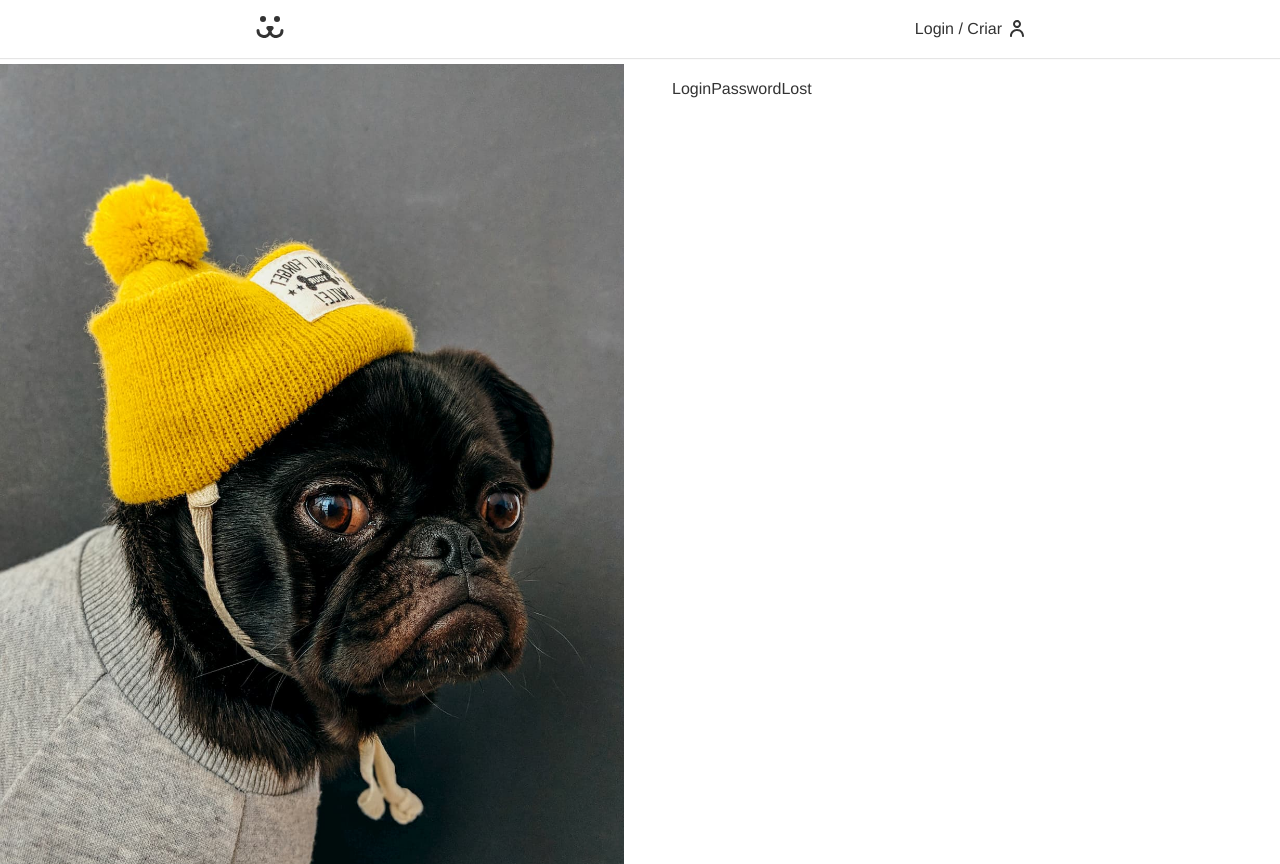
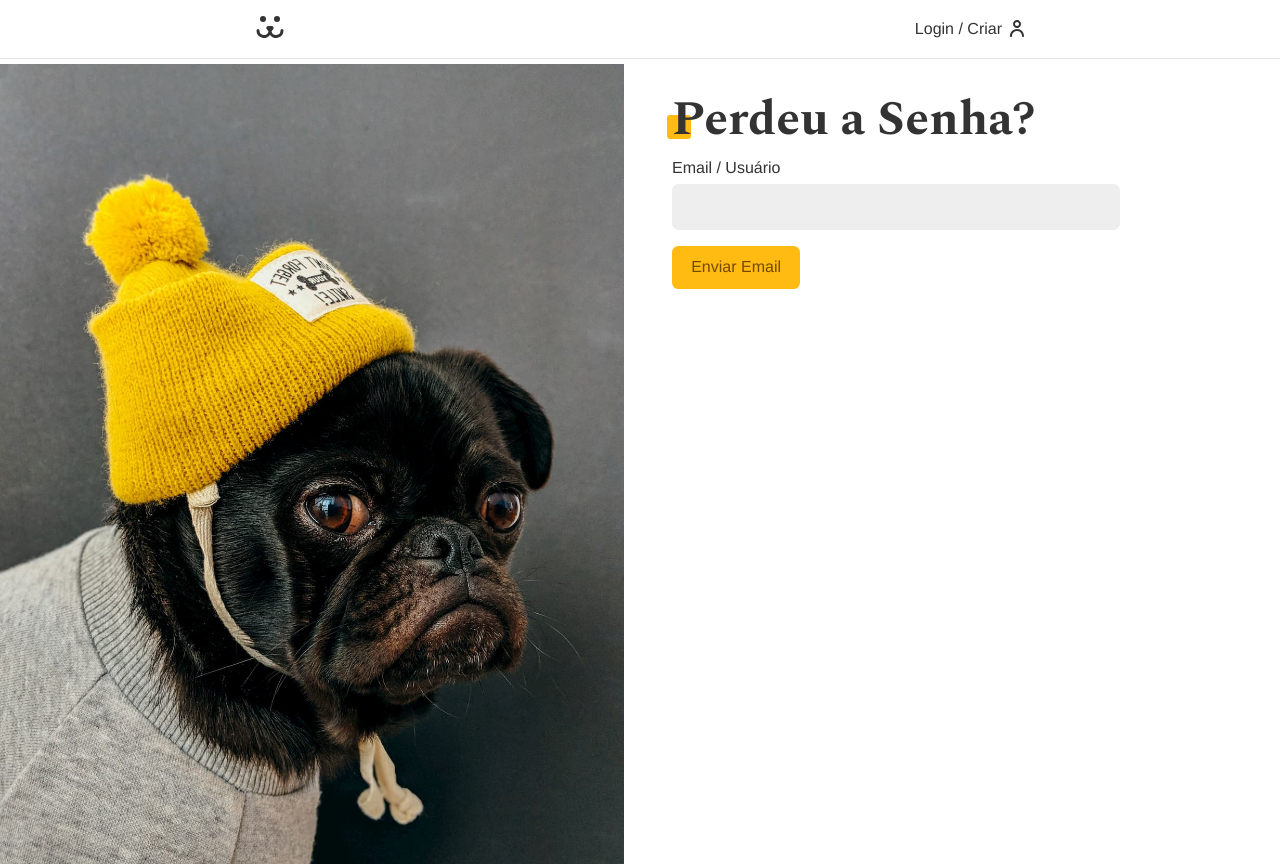
Before and after one commit to KaalebCG/Rede-Social-Dogs-React, a React (Vite) app: page /login/perdeu in a window 1280 px wide. Built offline with nearby package versions, Linux system fonts and the light colour scheme; a web font is replaced by a local one.

Commit message:
`feat:` add func  `resetar senha`

```diff
--- a/src/pages/Login/LoginPasswordLost.jsx
+++ b/src/pages/Login/LoginPasswordLost.jsx
@@ -1,7 +1,42 @@
-import React from 'react'
+import React from "react";
+import Input from "../../Components/Forms/Input";
+import Button from "../../Components/Forms/Button";
+import { useForm } from "../../Hooks/useForm";
+import { useFetch } from "../../Hooks/useFetch";
+import { PASSWORD_LOST } from "../../services/api";
+import { Error } from "../../Components/Helper/Error";
 
 export const LoginPasswordLost = () => {
+  const login = useForm();
+  const { data, loading, error, request } = useFetch();
+
+  async function handleSubmit(event) {
+    event.preventDefault();
+    if (login.validate()) {
+      const { url, options } = PASSWORD_LOST({
+        login: login.value,
+        url: window.location.href.replace("perdeu", "resetar"),
+      });
+      const { json } = await request(url, options);
+    }
+  }
+
   return (
-    <div>LoginPasswordLost</div>
-  )
-}
+    <section>
+      <h1 className="title">Perdeu a Senha?</h1>
+      {data ? (
+        <p style={{ color: "#4c1" }}>{data}</p>
+      ) : (
+        <form onSubmit={handleSubmit}>
+          <Input label="Email / Usuário" type="text" name="login" {...login} />
+          {loading ? (
+            <Button disabled>Enviando...</Button>
+          ) : (
+            <Button>Enviar Email</Button>
+          )}
+        </form>
+      )}
+      <Error error={error} />
+    </section>
+  );
+};
--- a/src/pages/Login/LoginPasswordReset.jsx
+++ b/src/pages/Login/LoginPasswordReset.jsx
@@ -1,7 +1,58 @@
-import React from 'react'
+import React from "react";
+import Input from "../../Components/Forms/Input";
+import Button from "../../Components/Forms/Button";
+import { useForm } from "../../Hooks/useForm";
+import { useFetch } from "../../Hooks/useFetch";
+import { PASSWORD_RESET } from "../../services/api";
+import { Error } from "../../Components/Helper/Error";
+import { useNavigate } from "react-router-dom";
 
 export const LoginPasswordReset = () => {
+  const [login, setLogin] = React.useState("");
+  const [key, setKey] = React.useState("");
+  const password = useForm();
+  const { error, loading, request } = useFetch();
+  const navigate = useNavigate();
+
+  React.useEffect(() => {
+    const params = new URLSearchParams(window.location.search);
+    const key = params.get("key");
+    const login = params.get("login");
+    if (key) setKey(key);
+    if (login) setLogin(login);
+  }, []);
+
+  async function handleSubmit(event) {
+    event.preventDefault();
+    if (password.validate()) {
+      const { url, options } = PASSWORD_RESET({
+        login,
+        key,
+        passowrd: password.value,
+      });
+      const { response } = await request(url, options);
+      if (response.ok) navigate("/login");
+    }
+  }
+
   return (
-    <div>LoginPasswordReset</div>
-  )
-}
+    <div>
+      <h1 className="title">Resete a Senha</h1>
+      <form onSubmit={handleSubmit}>
+        {" "}
+        <Input
+          label="Nova Senha"
+          type="password"
+          name="password"
+          {...password}
+        />
+        {loading ? (
+          <Button disabled>Resetando...</Button>
+        ) : (
+          <Button>Resetar</Button>
+        )}
+      </form>
+      <Error error={error} />
+    </div>
+  );
+};
--- a/src/services/api.jsx
+++ b/src/services/api.jsx
@@ -114,3 +114,29 @@ export function PHOTO_DELETE(id) {
     },
   };
 }
+
+export function PASSWORD_LOST(body) {
+  return {
+    url: API_URL + "/api/password/lost",
+    options: {
+      method: "POST",
+      headers: {
+        "Content-Type": "application/json",
+      },
+      body: JSON.stringify(body),
+    },
+  };
+}
+
+export function PASSWORD_RESET(body) {
+  return {
+    url: API_URL + "/api/password/reset",
+    options: {
+      method: "POST",
+      headers: {
+        "Content-Type": "application/json",
+      },
+      body: JSON.stringify(body),
+    },
+  };
+}
```
